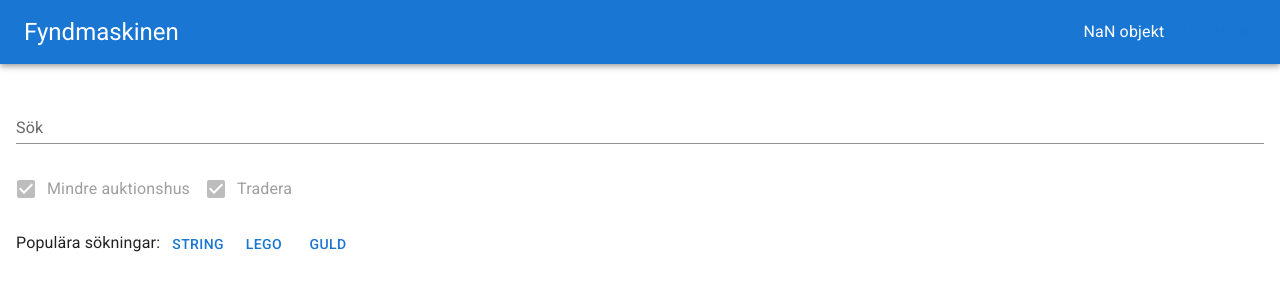
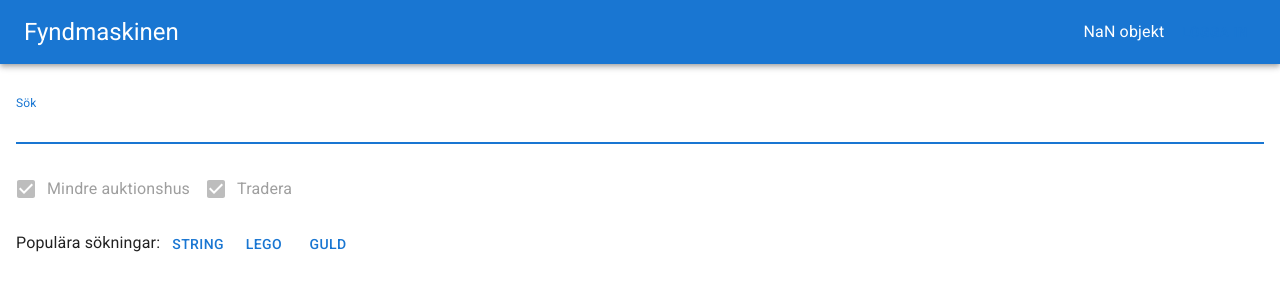
Before and after one commit to kokarn/fyndmaskinen-site, a React (Create React App) app: page / in a window 1280 px wide. Shown: the top 300 px of the page. Built offline with nearby package versions, Linux system fonts and the light colour scheme; no server answers.

Commit message:
add some nice focus

```diff
--- a/src/pages/main/index.js
+++ b/src/pages/main/index.js
@@ -44,14 +44,17 @@ const Main = () => {
                         xs = {12}
                     >
                         <TextField
+                            autoFocus
                             fullWidth
                             id = 'standard-name'
                             inputProps = {{
+                                tabIndex: 0,
                                 type: 'search',
                             }}
                             inputRef = {searchRef}
                             label = {'Sök'}
                             margin = 'normal'
+                            // tabIndex = {0}
                             variant = 'standard'
                         />
                     </Grid>
```
